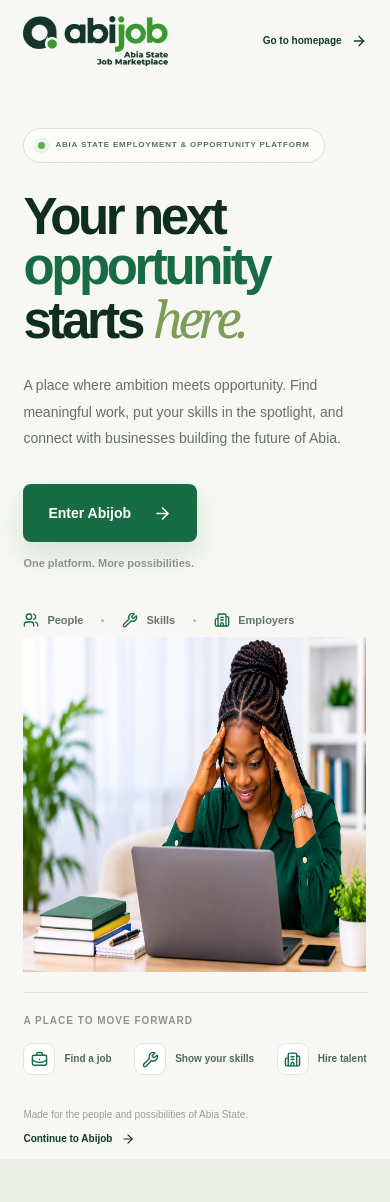
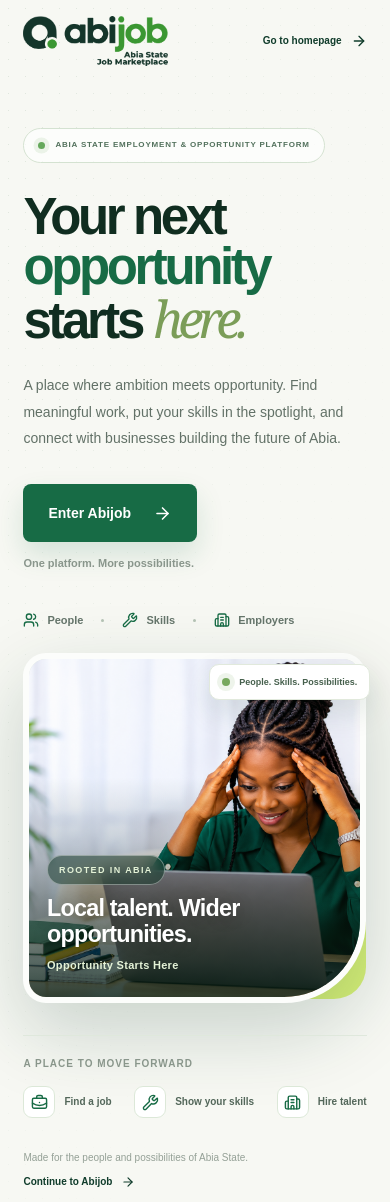
Before and after one commit to nwaezeakumicah-coder/Abijob1, a Next.js app: page /landing in a window 390 px wide. Before the commit the page ends 1159 px from the top, so only its background shows below. Built offline with nearby package versions, Linux system fonts and the light colour scheme; no server answers.

Commit message:
Style the landing page portrait responsively

```diff
--- a/app/landing/landing.css
+++ b/app/landing/landing.css
@@ -66,3 +66,22 @@
 @keyframes landing-diagonal-edge{0%{transform:translate3d(-180vw,0,0) skewX(-13deg)}100%{transform:translate3d(180vw,0,0) skewX(-13deg)}}
 @keyframes landing-diagonal-glint{0%{opacity:0;transform:translateX(-35%)}35%{opacity:1}100%{opacity:0;transform:translateX(35%)}}
 @media(prefers-reduced-motion:reduce){.landing-transition-curtain.is-active .landing-transition-curtain__panel,.landing-transition-curtain.is-active .landing-transition-curtain__edge,.landing-transition-curtain.is-active .landing-transition-curtain__glint{animation-duration:.04s!important;animation-delay:0s!important}}
+
+
+/* Portrait artwork belongs to the welcome landing page, not the signed-in home. */
+.welcome-art{min-height:560px;animation:welcome-art-enter 1.2s .2s both}
+.welcome-photo-frame{position:relative;z-index:1;width:min(100%,490px);height:clamp(430px,42vw,570px);overflow:hidden;border:8px solid rgba(255,255,255,.9);border-radius:30px 30px 125px 30px;background:#dfe9dc;box-shadow:0 28px 78px rgba(16,60,43,.2)}
+.welcome-photo{object-fit:cover;object-position:50% 35%;transition:transform .8s cubic-bezier(.2,.7,.2,1)}
+.welcome-art:hover .welcome-photo{transform:scale(1.035)}
+.welcome-photo-shade{position:absolute;inset:35% 0 0;background:linear-gradient(180deg,transparent 0%,rgba(7,32,22,.16) 30%,rgba(7,32,22,.82) 100%);pointer-events:none}
+.welcome-photo-caption{position:absolute;z-index:2;right:clamp(18px,4vw,32px);bottom:clamp(22px,4vw,36px);left:clamp(18px,4vw,32px);display:flex;flex-direction:column;align-items:flex-start;gap:10px;color:#fff}
+.welcome-photo-caption>span{padding:7px 11px;border:1px solid rgba(255,255,255,.38);border-radius:99px;background:rgba(12,49,33,.5);color:#e4f2d7;font-size:9px;font-weight:850;letter-spacing:1.4px;backdrop-filter:blur(8px)}
+.welcome-photo-caption strong{max-width:390px;font-size:clamp(23px,2.7vw,35px);font-weight:850;line-height:1.12;letter-spacing:-.8px;text-shadow:0 2px 18px rgba(0,0,0,.24)}
+.welcome-photo-caption small{color:#e4f2d7;font-size:11px;font-weight:700;letter-spacing:.3px}
+.welcome-photo-accent{position:absolute;z-index:0;right:0;bottom:4px;width:58%;height:43%;border-radius:0 0 32px 0;background:#d7f078}
+.welcome-photo-note{position:absolute;z-index:3;top:9%;right:-12px;display:flex;align-items:center;gap:9px;padding:13px 16px;border:1px solid #e1e9dc;border-radius:10px;background:#fff;color:#46604d;font-size:10px;font-weight:800;box-shadow:0 12px 30px rgba(16,60,43,.12)}
+.welcome-photo-note span{width:8px;height:8px;border-radius:50%;background:#77a85e;box-shadow:0 0 0 5px #77a85e20}
+@media(max-width:900px){.welcome-art{min-height:460px}.welcome-photo-frame{height:460px}}
+@media(max-width:700px){.welcome-art{min-height:390px;margin:24px 0 12px}.welcome-photo-frame{width:100%;height:clamp(350px,100vw,470px);border-width:6px;border-radius:23px 23px 82px 23px}.welcome-photo-note{top:3%;right:-4px;font-size:9px}.welcome-photo-caption strong{font-size:clamp(22px,6vw,30px)}}
+@media(max-width:420px){.welcome-art{min-height:350px}.welcome-photo-frame{height:350px}.welcome-photo-note{padding:10px 12px}}
+@media(prefers-reduced-motion:reduce){.welcome-photo{transition:none}}
```
